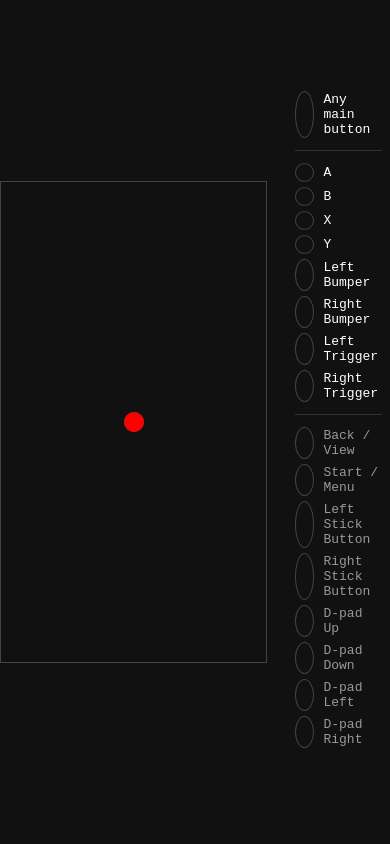
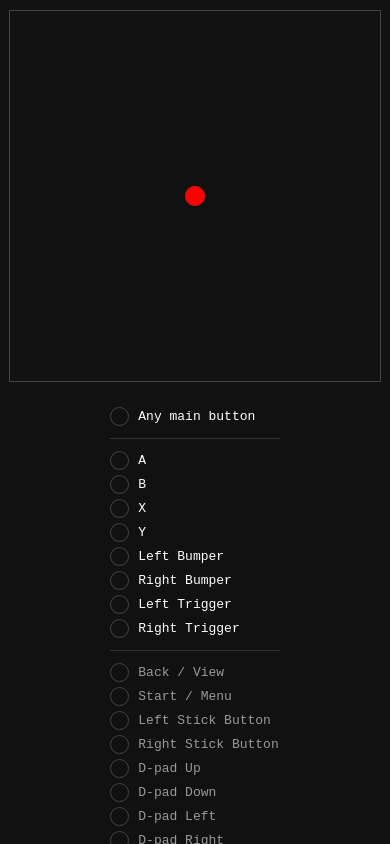
Before and after one commit to mesmotronic/js-xpad, a website built with Vite: page index.html in a window 390 px wide. Built offline with nearby package versions, Linux system fonts and the light colour scheme.

Commit message:
Made example responsive

```diff
--- a/src/main.css
+++ b/src/main.css
@@ -1,5 +1,10 @@
 :root {
   font-family: monospace;
+}
+
+* {
+  scrollbar-color: #444 transparent;
+  scrollbar-width: thin;
 }
 
 html,
@@ -19,7 +24,13 @@ body,
   align-items: center;
   justify-content: center;
   flex-direction: row;
-  gap: 20px;
+  gap: 10px;
+
+  @media screen and (max-width: 767px) {
+    flex-direction: column;
+    justify-content: start;
+    overflow-y: auto;
+  }
 }
 
 #axes {
@@ -27,6 +38,15 @@ body,
   border: 1px solid #444;
   width: 480px;
   height: 480px;
+  margin: 10px;
+  max-width: calc(100vw - 20px);
+  max-height: calc(100vw - 20px);
+  flex-shrink: 0;
+
+  @media screen and (min-width: 768px) {
+    max-width: calc(100vh - 20px);
+    max-height: calc(100vh - 20px);
+  }
 
   #axes-center {
     position: absolute;
--- a/src/main.ts
+++ b/src/main.ts
@@ -1,6 +1,7 @@
 import { Xpad } from '../lib';
 
 const xpad = new Xpad();
+const axesContainer = document.getElementById('axes') as HTMLDivElement;
 const axisIndicator = document.getElementById('axes-indicator') as HTMLSpanElement;
 const buttonIndicator = document.getElementById('button-indicator') as HTMLSpanElement;
 
@@ -8,7 +9,9 @@ function animate() {
   xpad.update();
 
   const { anyAxes, anyButton } = xpad.state;
-  axisIndicator.style.transform = `translate(${anyAxes.x * 240}px, ${anyAxes.y * 240}px)`;
+  const size = Math.min(axesContainer.offsetWidth, axesContainer.offsetHeight) / 2;
+
+  axisIndicator.style.transform = `translate(${anyAxes.x * size}px, ${anyAxes.y * size}px)`;
   buttonIndicator.style.backgroundColor = `rgba(255, 0, 0, ${anyButton})`;
 
   for (let i = 0; i < 16; i++) {
```
